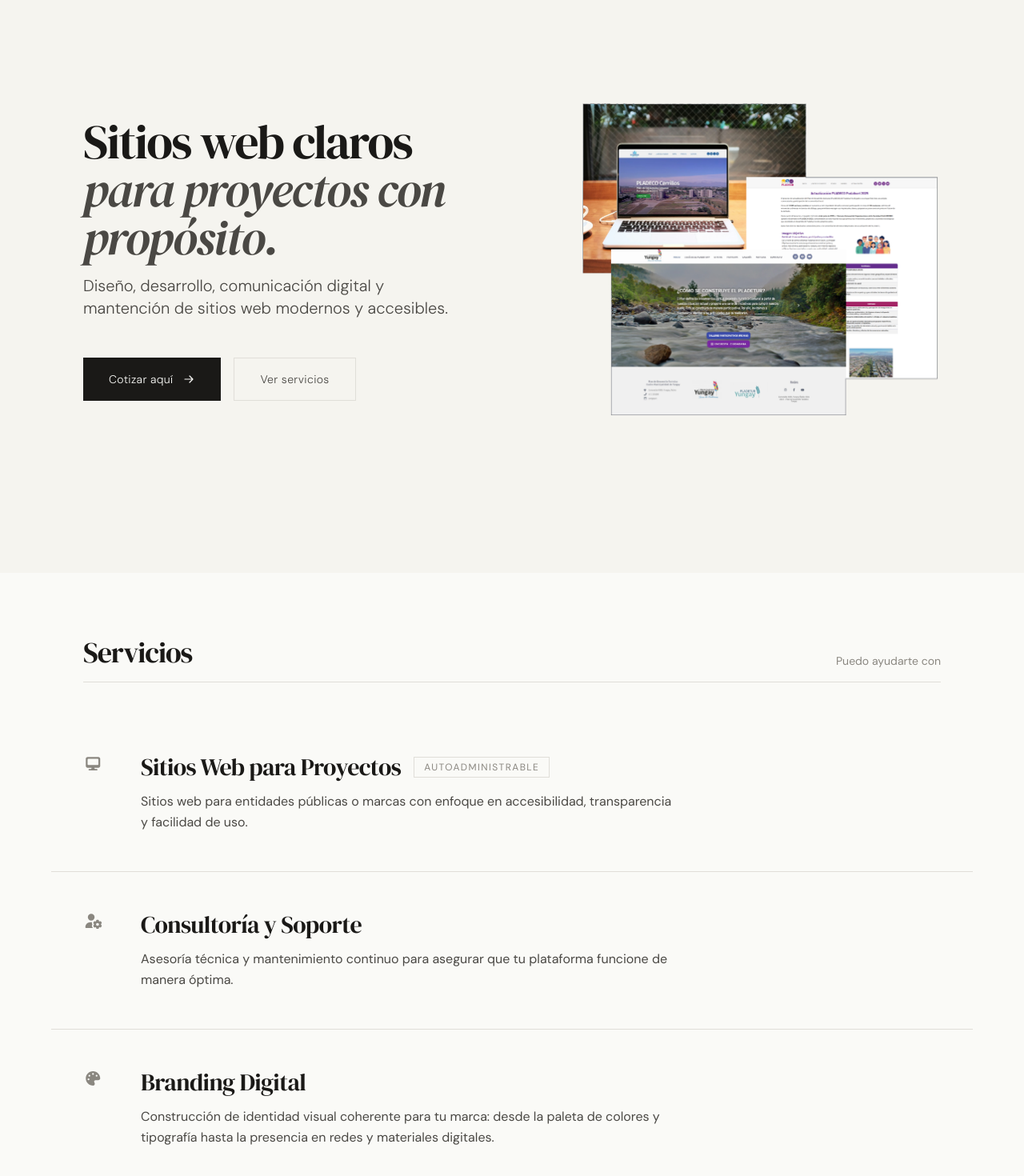
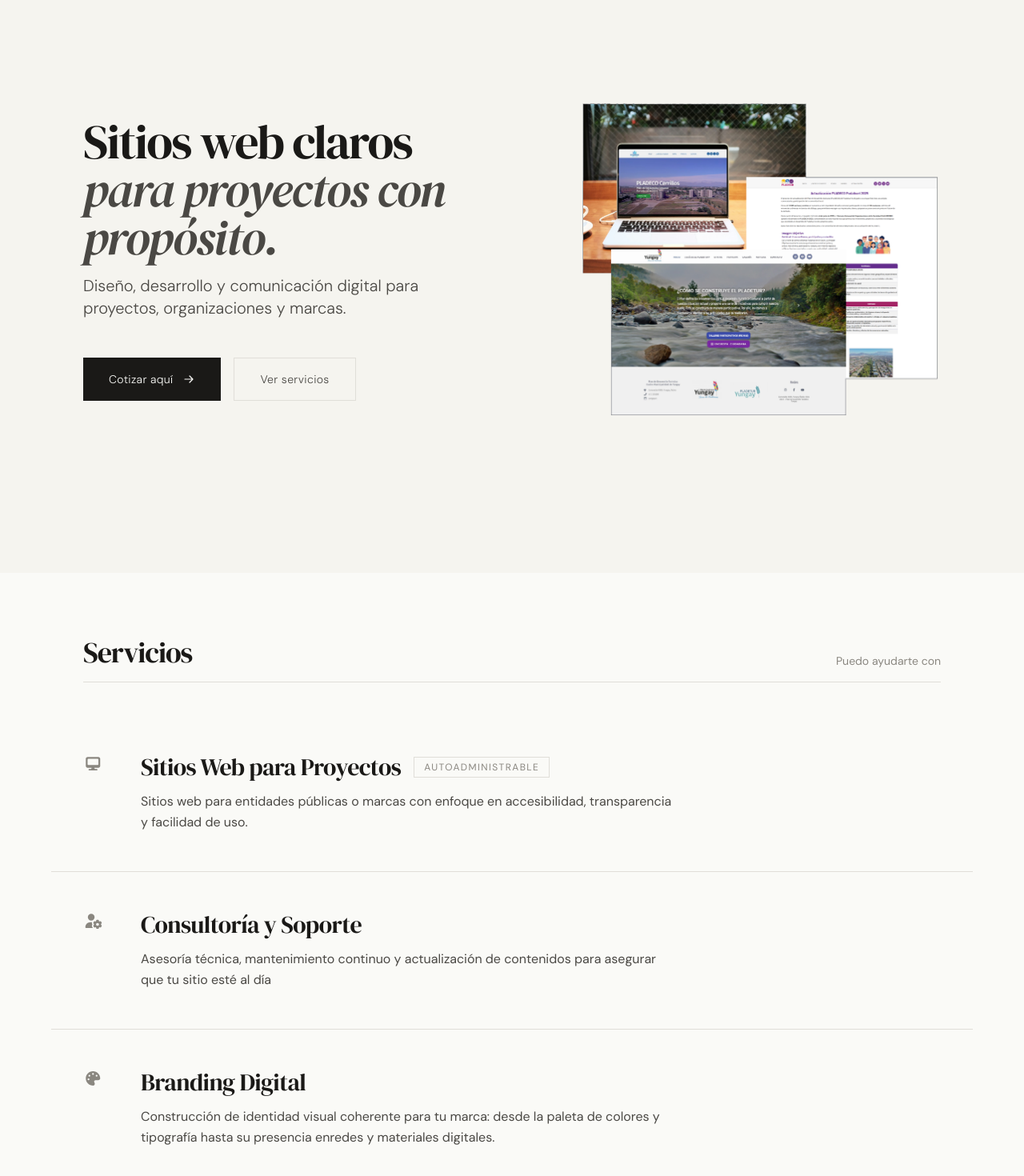
Before and after one commit to AlbertoRodBa/kulp-web, a Next.js app: page / in a window 1280 px wide. Shown: the part 84-1554 px from the top of the page at 80% size. Built offline with nearby package versions, Linux system fonts and the light colour scheme; no server answers.

Commit message:
Actualizacion de contenidos

```diff
--- a/components/Hero.tsx
+++ b/components/Hero.tsx
@@ -24,7 +24,7 @@ export default function Hero() {
               </h1>
 
               <h2 className="text-lg md:text-xl font-light text-[var(--ink-muted)] max-w-lg leading-relaxed mb-12 transition-all duration-500 group-hover:text-[var(--ink)] group-hover:translate-x-1">
-                Diseño, desarrollo, comunicación digital y mantención de sitios web modernos y accesibles.
+                Diseño, desarrollo y comunicación digital para proyectos, organizaciones y marcas.
               </h2>
             </div>
 
--- a/components/Projects.tsx
+++ b/components/Projects.tsx
@@ -33,7 +33,7 @@ const projects = [
     year: "2024",
     link: "https://piimep.penaflor.cl",
     description:
-      "Plataforma para el Plan Integral de Infraestructura de Movilidad y Espacio Público (PIIMEP). El sitio centraliza la visualización de proyectos urbanos, diagnósticos territoriales y herramientas de consulta para mejorar la conectividad y calidad de vida en la comuna.",
+      "Sitio web para informar sobre el Plan de Inversiones de Infraestructura de Movilidad y Espacio Público (PIIMEP) para la Municipalidad de Peñaflor. La plataforma permitió difundir avances del proceso, actividades de participación ciudadana y contenidos relacionados al desarrollo urbano de la comuna.",
     image: "/project-3-piimep-penaflor.jpg",
     tags: ["Infraestructura", "Movilidad Urbana"],
   },
--- a/components/Services.tsx
+++ b/components/Services.tsx
@@ -19,14 +19,14 @@ const services = [
   {
     title: "Consultoría y Soporte",
     description:
-      "Asesoría técnica y mantenimiento continuo para asegurar que tu plataforma funcione de manera óptima.",
+      "Asesoría técnica, mantenimiento continuo y actualización de contenidos para asegurar que tu sitio esté al día",
     tag: null,
     icon: faUserCog,
   },
   {
     title: "Branding Digital",
     description:
-      "Construcción de identidad visual coherente para tu marca: desde la paleta de colores y tipografía hasta la presencia en redes y materiales digitales.",
+      "Construcción de identidad visual coherente para tu marca: desde la paleta de colores y tipografía hasta su presencia enredes y materiales digitales.",
     tag: null,
     icon: faPalette,
   },
```
